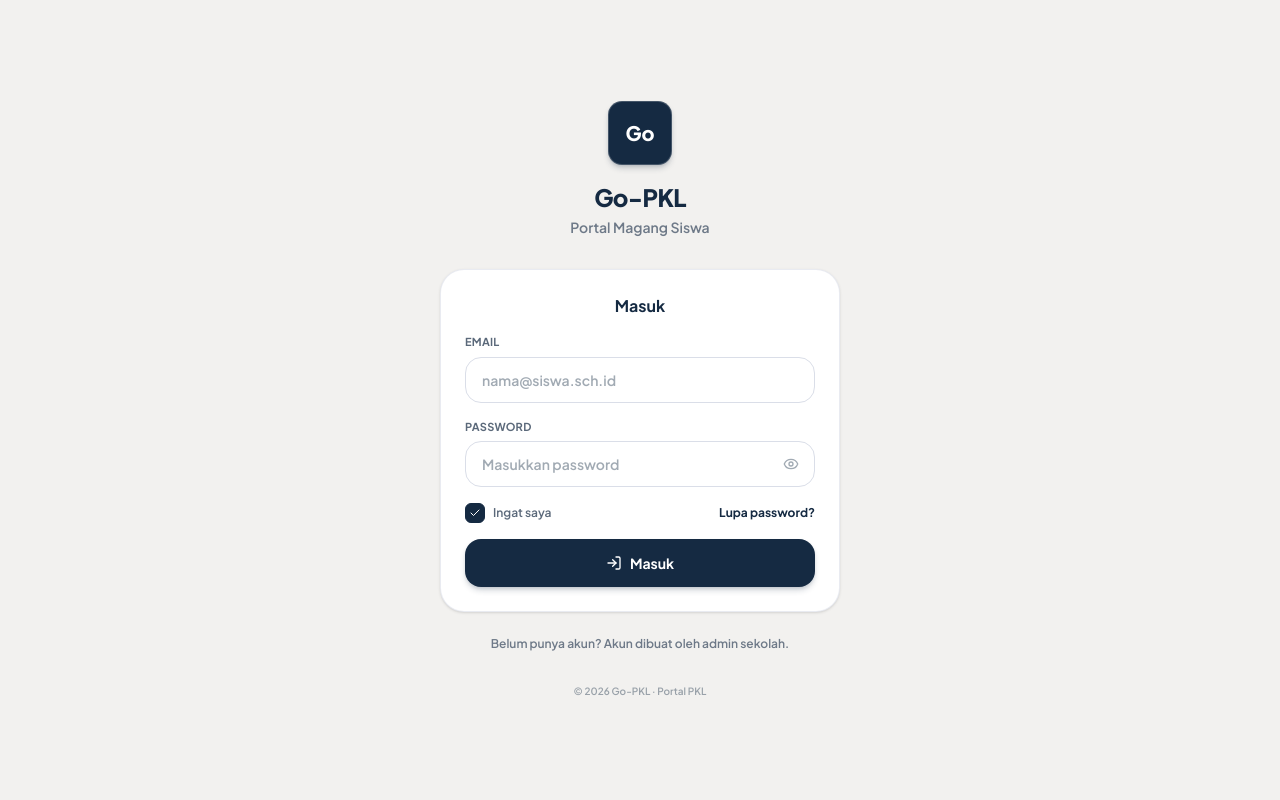
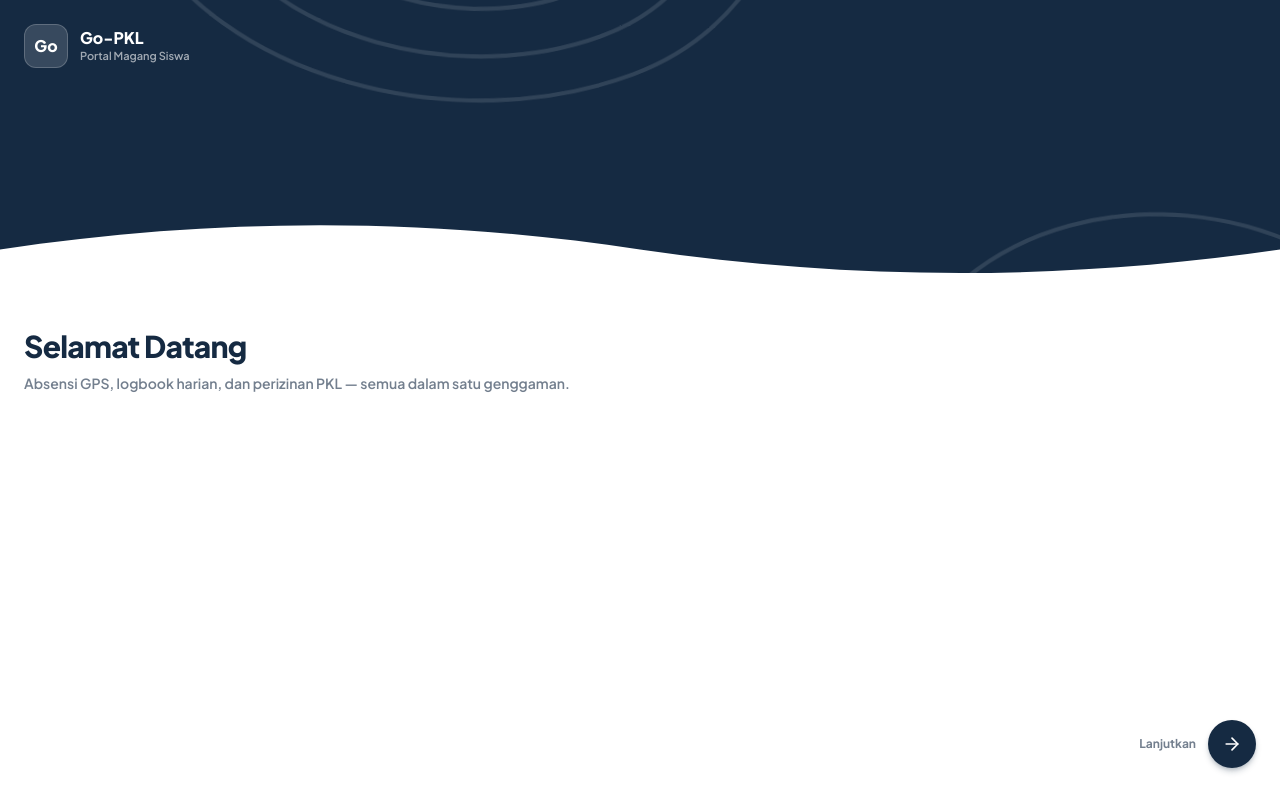
Before and after one commit to Zzeckh/Go-PKL-Student, a React (Vite) app: page / in a window 1280 px wide. Built offline with nearby package versions, Linux system fonts and the light colour scheme.

Commit message:
style(student-app): remove fluid waves, animate topo contour blobs individually

```diff
--- a/src/components/LoginScreen.tsx
+++ b/src/components/LoginScreen.tsx
@@ -1,18 +1,88 @@
 import React, { useState } from 'react';
-import { Eye, EyeOff, LogIn, AlertCircle, Loader2, Check } from 'lucide-react';
+import {
+  ArrowRight, Mail, Lock, Eye, EyeOff, AlertCircle, Loader2, Check, LogIn,
+} from 'lucide-react';
 import { setToken, saveUser } from '../utils/auth';
 
 /* ⚠️ Sesuaikan dengan path asli di routes/authRoutes.js backend */
 const LOGIN_URL = '/api/auth/login';
+
+/* ── Kurva S halus ala referensi (pembatas STATIS) ── */
+const WAVE_STATIC =
+  'M0,96 C240,40 480,40 720,96 C960,150 1200,150 1440,96 L1440,190 L0,190 Z';
+
+/* ── Pola topographic: tiap kelompok lingkaran dianimasikan terpisah ── */
+const TopoPattern: React.FC = () => (
+  <svg
+    className="absolute inset-0 h-full w-full opacity-[0.12]"
+    viewBox="0 0 400 500"
+    preserveAspectRatio="xMidYMid slice"
+    fill="none"
+  >
+    <g stroke="#FFFFFF" strokeWidth="1.2">
+      {/* blob kiri-atas (3 cincin) */}
+      <g className="topo-anim">
+        <path d="M70 90c40-35 110-30 145 10s25 105-25 125-120 5-145-40 5-60 25-95Z" />
+        <path d="M85 105c32-27 88-23 116 9s20 84-20 100-96 4-116-32 4-49 20-77Z" />
+        <path d="M100 120c24-20 66-17 87 7s15 63-15 75-72 3-87-24 3-37 15-58Z" />
+      </g>
+      {/* blob kanan-bawah (2 cincin) */}
+      <g className="topo-anim-rev">
+        <path d="M300 300c35-30 95-25 125 8s20 90-22 107-103 4-124-34 6-51 21-81Z" />
+        <path d="M315 315c27-23 74-19 97 7s16 70-17 83-80 3-96-27 5-40 16-63Z" />
+      </g>
+      {/* blob kiri-bawah */}
+      <g className="topo-anim-slow">
+        <path d="M40 330c25-22 70-18 92 6s15 66-16 78-76 3-91-25 5-37 15-59Z" />
+      </g>
+      {/* blob kanan-atas */}
+      <g className="topo-anim-rev-slow">
+        <path d="M250 60c20-18 55-15 73 5s12 52-13 62-60 2-72-20 4-29 12-47Z" />
+      </g>
+    </g>
+  </svg>
+);
+
+/* ── Pembatas gelombang: STATIS (tidak bergerak) ── */
+const Wave: React.FC = () => (
+  <svg
+    className="absolute bottom-0 left-0 w-full h-[110px]"
+    viewBox="0 0 1440 190"
+    preserveAspectRatio="none"
+    fill="none"
+  >
+    <path d={WAVE_STATIC} fill="var(--theme-white)" />
+  </svg>
+);
+
+/* ── Hero navy ── */
+const Hero: React.FC = () => (
+  <div className="relative h-[38vh] min-h-[260px] bg-navy overflow-hidden shrink-0">
+    <TopoPattern />
+    {/* Branding */}
+    <div className="absolute top-6 left-6 flex items-center gap-3 z-10">
+      <div className="w-11 h-11 rounded-[12px] bg-white/15 border border-white/20 flex items-center justify-center text-white font-extrabold text-base">
+        Go
+      </div>
+      <div>
+        <p className="text-white font-extrabold leading-tight">Go-PKL</p>
+        <p className="text-white/60 text-[11px] font-semibold">Portal Magang Siswa</p>
+      </div>
+    </div>
+    <Wave />
+  </div>
+);
 
 interface LoginScreenProps {
   onSuccess: (user: any) => void;
 }
 
 /* ══════════════════════════════════════════════════════
-   LOGIN SCREEN — layout mengikuti wireframe "Sign in"
+   LOGIN SCREEN — layout referensi: Welcome → Sign in
    ══════════════════════════════════════════════════════ */
 export const LoginScreen: React.FC<LoginScreenProps> = ({ onSuccess }) => {
+  const [view, setView] = useState<'welcome' | 'login'>('welcome');
+
   const [email, setEmail] = useState('');
   const [password, setPassword] = useState('');
   const [showPassword, setShowPassword] = useState(false);
@@ -37,9 +107,9 @@ export const LoginScreen: React.FC<LoginScreenProps> = ({ onSuccess }) => {
       const user = data?.user || data;
       if (!token) throw new Error('Respons login tidak valid.');
 
-      /* App ini khusus siswa — backend uses role 'student' */
-      if (user?.role && user.role !== 'student') {
-        throw new Error('Aplikasi ini khusus siswa. Role lain silakan pakai aplikasi web.');
+      /* App ini khusus siswa */
+      if (user?.role && user.role !== 'intern') {
+        throw new Error('Aplikasi ini khusus role siswa. Role lain silakan pakai aplikasi web.');
       }
 
       setToken(token, remember);
@@ -53,53 +123,80 @@ export const LoginScreen: React.FC<LoginScreenProps> = ({ onSuccess }) => {
   };
 
   return (
-    <div className="min-h-screen bg-shell flex flex-col">
-      <div className="flex-1 w-full max-w-md mx-auto flex flex-col justify-center px-6 py-10">
+    <div className="min-h-screen bg-white flex flex-col">
 
-        {/* ── Logo & identitas ── */}
-        <div className="flex flex-col items-center mb-8">
-          <div className="w-16 h-16 rounded-[14px] bg-navy text-white flex items-center justify-center font-extrabold text-xl shadow-md shadow-navy/20 border border-white/20">
-            Go
+      {/* ── HERO navy + blob beranimasi + pembatas statis ── */}
+      <Hero />
+
+      {/* ══════════ VIEW: WELCOME ══════════ */}
+      {view === 'welcome' && (
+        <div className="flex-1 bg-white flex flex-col p-6">
+          <h1 className="text-3xl font-extrabold text-navy tracking-tight">
+            Selamat Datang
+          </h1>
+          <p className="text-sm font-semibold text-navy/60 mt-2 leading-relaxed">
+            Absensi GPS, logbook harian, dan perizinan PKL — semua dalam satu genggaman.
+          </p>
+
+          <div className="flex-1" />
+
+          <div className="flex items-center justify-end gap-3 pb-2">
+            <span className="text-xs font-bold text-navy/60">Lanjutkan</span>
+            <button
+              onClick={() => setView('login')}
+              className="w-12 h-12 rounded-full bg-navy text-white flex items-center justify-center shadow-md shadow-navy/25 hover:bg-navy/90 active:scale-95 transition-all"
+              aria-label="Lanjutkan ke halaman masuk"
+            >
+              <ArrowRight className="w-5 h-5" />
+            </button>
           </div>
-          <h1 className="text-2xl font-extrabold text-navy mt-4 tracking-tight">Go-PKL</h1>
-          <p className="text-sm font-semibold text-navy/60 mt-1">Portal Magang Siswa</p>
+        </div>
+      )}
+
+      {/* ══════════ VIEW: SIGN IN ══════════ */}
+      {view === 'login' && (
+        <div className="flex-1 bg-white overflow-y-auto">
+          <form onSubmit={handleSubmit} className="p-6 flex flex-col gap-5">
+            <div>
+              <h1 className="text-2xl font-extrabold text-navy tracking-tight">Masuk</h1>
+              <div className="w-10 h-[3px] bg-steel rounded-full mt-1.5" />
             </div>
 
-        {/* ── Card form (wireframe: sign in) ── */}
-        <form onSubmit={handleSubmit} className="bg-white rounded-[24px] border border-mist/60 shadow-sm p-6 space-y-4">
-          <h2 className="text-base font-bold text-navy text-center">Masuk</h2>
-
             <div>
-            <label className="text-[11px] font-bold text-navy/70 uppercase tracking-wide block mb-1.5">
+              <label className="text-[11px] font-bold text-navy/70 uppercase tracking-wide block mb-1">
                 Email
               </label>
+              <div className="flex items-center gap-2.5 border-b border-mist focus-within:border-steel transition-colors py-2.5">
+                <Mail className="w-4 h-4 text-navy/40 shrink-0" />
                 <input
                   type="email"
                   required
                   value={email}
                   onChange={e => setEmail(e.target.value)}
                   placeholder="nama@siswa.sch.id"
-              className="w-full bg-white border border-mist rounded-[16px] px-4 py-3 text-sm font-semibold text-navy outline-none focus:border-steel transition-colors placeholder:text-navy/40"
+                  className="flex-1 bg-transparent text-sm font-semibold text-navy outline-none placeholder:text-navy/30"
                 />
+              </div>
             </div>
 
             <div>
-            <label className="text-[11px] font-bold text-navy/70 uppercase tracking-wide block mb-1.5">
+              <label className="text-[11px] font-bold text-navy/70 uppercase tracking-wide block mb-1">
                 Password
               </label>
-            <div className="relative">
+              <div className="flex items-center gap-2.5 border-b border-mist focus-within:border-steel transition-colors py-2.5">
+                <Lock className="w-4 h-4 text-navy/40 shrink-0" />
                 <input
                   type={showPassword ? 'text' : 'password'}
                   required
                   value={password}
                   onChange={e => setPassword(e.target.value)}
                   placeholder="Masukkan password"
-                className="w-full bg-white border border-mist rounded-[16px] px-4 py-3 pr-12 text-sm font-semibold text-navy outline-none focus:border-steel transition-colors placeholder:text-navy/40"
+                  className="flex-1 bg-transparent text-sm font-semibold text-navy outline-none placeholder:text-navy/30"
                 />
                 <button
                   type="button"
                   onClick={() => setShowPassword(!showPassword)}
-                className="absolute right-4 top-1/2 -translate-y-1/2 text-navy/40 hover:text-navy transition-colors"
+                  className="text-navy/40 hover:text-navy transition-colors"
                   aria-label="Tampilkan password"
                 >
                   {showPassword ? <EyeOff className="w-4 h-4" /> : <Eye className="w-4 h-4" />}
@@ -107,7 +204,6 @@ export const LoginScreen: React.FC<LoginScreenProps> = ({ onSuccess }) => {
               </div>
             </div>
 
-          {/* ── Row: remember me + forgot (wireframe) ── */}
             <div className="flex items-center justify-between">
               <button type="button" onClick={() => setRemember(!remember)} className="flex items-center gap-2">
                 <span className={`w-5 h-5 rounded-[6px] border flex items-center justify-center transition-colors ${
@@ -129,11 +225,10 @@ export const LoginScreen: React.FC<LoginScreenProps> = ({ onSuccess }) => {
               </div>
             )}
 
-          {/* ── Tombol utama (wireframe: big pill button) ── */}
             <button
               type="submit"
               disabled={loading}
-            className="w-full bg-navy text-white rounded-[16px] py-3.5 text-sm font-bold hover:bg-navy/90 transition-colors shadow-md shadow-navy/20 flex items-center justify-center gap-2 disabled:opacity-60"
+              className="w-full bg-navy text-white rounded-full py-3.5 text-sm font-bold hover:bg-navy/90 active:scale-[0.98] transition-all shadow-md shadow-navy/25 flex items-center justify-center gap-2 disabled:opacity-60"
             >
               {loading ? (
                 <><Loader2 className="w-4 h-4 animate-spin" /> Memeriksa...</>
@@ -141,16 +236,13 @@ export const LoginScreen: React.FC<LoginScreenProps> = ({ onSuccess }) => {
                 <><LogIn className="w-4 h-4" /> Masuk</>
               )}
             </button>
-        </form>
 
-        {/* ── Footer (wireframe: "Are you new? Register") ── */}
-        <p className="text-center text-xs font-semibold text-navy/60 mt-6">
+            <p className="text-center text-[11px] font-semibold text-navy/50">
               Belum punya akun? Akun dibuat oleh admin sekolah.
             </p>
-        <p className="text-center text-[10px] font-semibold text-navy/40 mt-8">
-          © 2026 Go-PKL · Portal PKL
-        </p>
+          </form>
         </div>
+      )}
     </div>
   );
 };
--- a/src/index.css
+++ b/src/index.css
@@ -49,3 +49,24 @@
   background: color-mix(in srgb, var(--theme-black) 14%, transparent);
   border-radius: 9999px;
 }
+
+/* ─── Lingkaran topographic "bernafas" & mengambang ───
+   Tiap blob bergerak围绕 pusatnya sendiri dengan durasi beda
+   biar terasa organik, bukan seragam. */
+@keyframes blob-float {
+  from { transform: translate3d(0, 0, 0) scale(1) rotate(0deg); }
+  to   { transform: translate3d(8px, -10px, 0) scale(1.12) rotate(2deg); }
+}
+
+.topo-anim,
+.topo-anim-rev,
+.topo-anim-slow,
+.topo-anim-rev-slow {
+  transform-box: fill-box;      /* skala & rotasi围绕 pusat blob sendiri */
+  transform-origin: center;
+}
+
+.topo-anim          { animation: blob-float 9s  ease-in-out infinite alternate; }
+.topo-anim-rev      { animation: blob-float 12s ease-in-out infinite alternate-reverse; }
+.topo-anim-slow     { animation: blob-float 14s ease-in-out infinite alternate; }
+.topo-anim-rev-slow { animation: blob-float 11s ease-in-out infinite alternate-reverse; }
```
Lines whose indentation alone changed are shown as unchanged.
